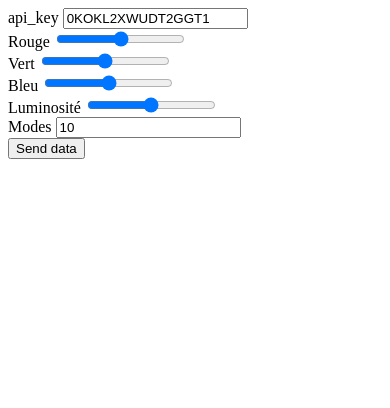
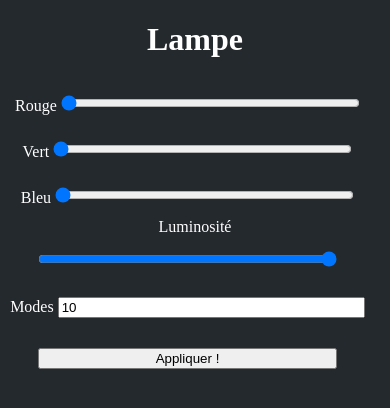
Before and after one commit to lololepetitrigolo/siteLampe, a plain HTML site: page siteLampe/index.html in a window 390 px wide. Drawn offline with Linux system fonts and the light colour scheme.

Commit message:
Add files via upload

```diff
--- a/siteLampe/index.html
+++ b/siteLampe/index.html
@@ -3,37 +3,41 @@
   <head>
     <meta charset="utf-8">
     <title>Lampe</title>
+    <link rel="stylesheet" href="style.css">
   </head>
-  <body>
 
-    <form action="https://api.thingspeak.com/update" method="get" target="_blank" >
+  <body id="body">
+    <h1>Lampe</h1>
+    <form action="" id="myForm">
       <div>
-    <label for="api_key">api_key</label>
-    <input name="api_key" id="api_key" value="0KOKL2XWUDT2GGT1">
+        <input type="hidden" name="api_key" id="api_key" value="0KOKL2XWUDT2GGT1">
       </div>
-  <div>
+      <div id="div1">
         <label for="field1">Rouge</label>
-    <input type="range" min="0" max="255" step="1" name="field1">
+        <input id="field1" type="range" min="0" max="255" step="1" name="field1" value="0">
       </div>
       <div>
         <label for="field2">Vert</label>
-    <input type="range" min="0" max="255" step="1" name="field2">
+        <input id="field2" type="range" min="0" max="255" step="1" name="field2" value="0">
       </div>
       <div>
         <label for="field3">Bleu</label>
-    <input type="range" min="0" max="255" step="1" name="field3">
+        <input id="field3" type="range" min="0" max="255" step="1" name="field3" value="0">
       </div>
       <div>
         <label for="field4">Luminosité</label>
-    <input type="range" min="0" max="100" step="1" name="field4">
+        <input id="field4" type="range" min="0" max="100" step="1" name="field4" value="100">
       </div>
       <div>
         <label for="field5">Modes</label>
-    <input name="field5" value="10">
+        <input id="field5" name="field5" type="number" value="10">
       </div>
       <div>
-    <button>Send data</button>
+        <input type="submit" value="Appliquer !">
       </div>
     </form>
+
   </body>
+
+  <script type="text/javascript" src="script.js"></script>
 </html>
--- /dev/null
+++ b/siteLampe/script.js
@@ -0,0 +1,46 @@
+  window.addEventListener("load", function () {
+  function sendData() {
+    var XHR = new XMLHttpRequest();
+
+    // Liez l'objet FormData et l'élément form
+    var FD = new FormData(form);
+
+    var api_key = document.getElementById('api_key').value;
+    var field1 = document.getElementById('field1').value;
+    var field2 = document.getElementById('field2').value;
+    var field3 = document.getElementById('field3').value;
+    var field4 = document.getElementById('field4').value;
+    var field5 = document.getElementById('field5').value;
+
+    var url = "https://api.thingspeak.com/update?api_key="+ api_key +"&field1="+field1+"&field2="+field2+"&field3="+field3+"&field4="+field4+"&field5="+field5;
+
+    // Définissez ce qui se passe si la soumission s'est opérée avec succès
+    XHR.addEventListener("load", function(event) {
+      console.log(event.target.responseText);
+      if (event.target.responseText==0) {
+        document.getElementById('body').style.background = "red";
+      }
+      else{
+        document.getElementById('body').style.background = "#24292E";
+      }
+    });
+
+    console.log(url);
+
+    // Configurez la requête
+    XHR.open("GET", url);
+
+    // Les données envoyées sont ce que l'utilisateur a mis dans le formulaire
+    XHR.send(FD);
+  }
+
+  // Accédez à l'élément form …
+  var form = document.getElementById("myForm");
+
+  // … et prenez en charge l'événement submit.
+  form.addEventListener("submit", function (event) {
+    event.preventDefault();
+
+    sendData();
+  });
+});
--- /dev/null
+++ b/siteLampe/style.css
@@ -0,0 +1,34 @@
+body{
+  text-align: center;
+  color: white;
+  background: #24292E;
+}
+
+form{
+  width: 66%;
+}
+
+input{
+  width: 33%;
+  margin: 15px;
+  margin-left: auto;
+}
+
+div{
+  margin-left: 50%;
+}
+
+@media (max-width: 1081px){
+  form{
+    width: 100%;
+  }
+
+  input{
+    width: 80%;
+    margin-top: 15px;
+  }
+
+  div{
+    margin-left: 0;
+  }
+}
```
Lines whose indentation alone changed are shown as unchanged.
